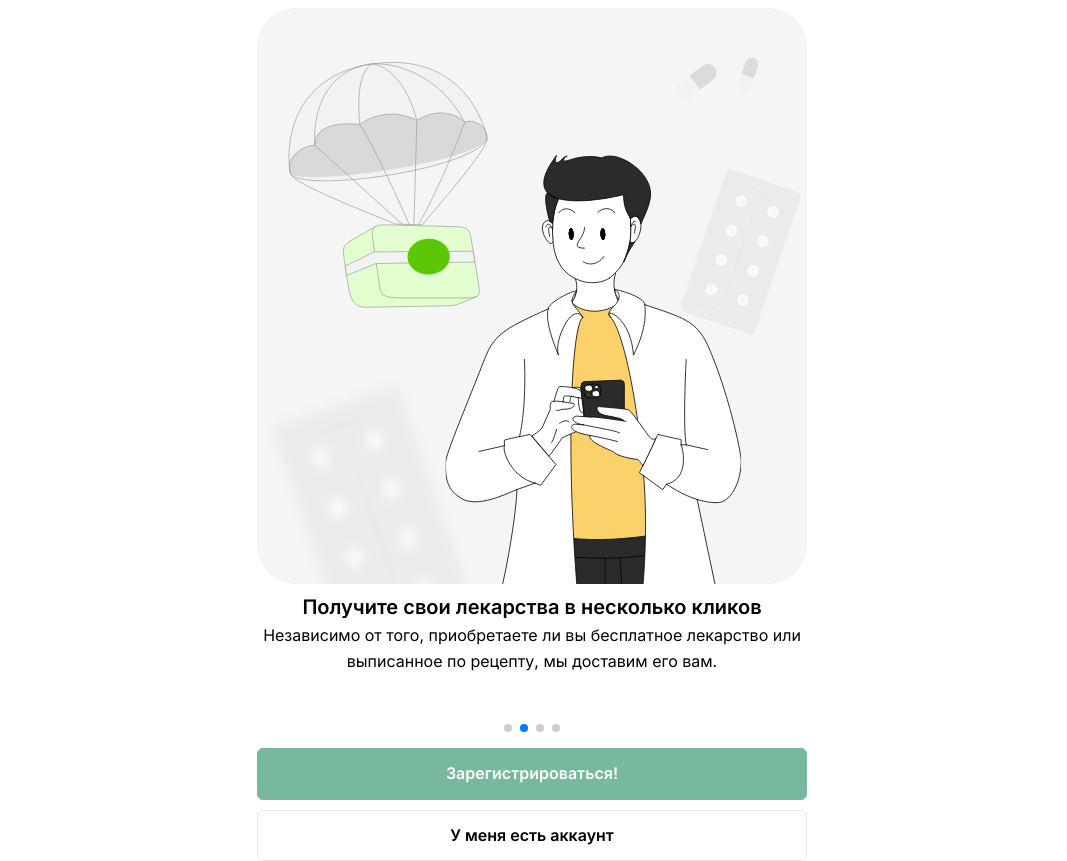
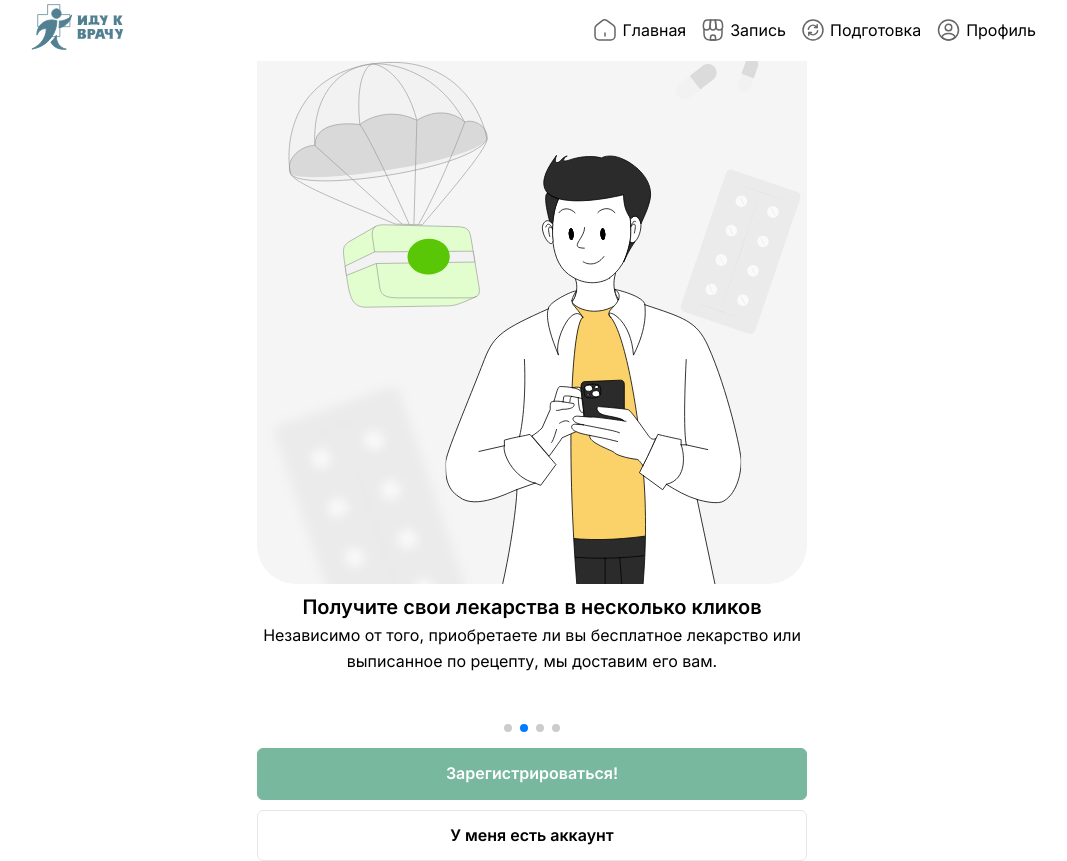
Before and after one commit to lordwebkit/goToDoctor, a Vue app: page /onboarding in a window 1280 px wide. Shown: the whole page, without its empty margins (108-1175 px from the left). Built offline with nearby package versions, Linux system fonts and the light colour scheme.

Commit message:
Add Global menu

```diff
--- a/src/App.vue
+++ b/src/App.vue
@@ -1,9 +1,11 @@
 <script setup lang="ts">
 import { RouterView } from 'vue-router'
+import GMenu from '@/components/Global/GMenu.vue'
 </script>
 
 <template>
   <RouterView />
+  <GMenu />
 </template>
 
 <style scoped></style>
--- /dev/null
+++ b/src/components/Global/GMenu.vue
@@ -0,0 +1,157 @@
+<script setup lang="ts">
+import { computed } from 'vue'
+import { useRoute } from 'vue-router'
+import { menuTab } from '@/enums/menuTab'
+import IconHome from '@/assets/icons/IconHome.vue'
+import IconProfile from '@/assets/icons/IconProfile.vue'
+import IconAppointment from '@/assets/icons/IconAppointment.vue'
+import IconPrepared from '@/assets/icons/IconPrepared.vue'
+import IconLogo from '@/assets/icons/IconLogo.vue'
+
+const route = useRoute()
+const activeTab = computed<menuTab | null>(() => {
+  if (route.fullPath === '/' && route.name === 'home') {
+    return menuTab.Home
+  } else if (route.fullPath.includes('/appointment')) {
+    return menuTab.Appointment
+  } else if (route.fullPath.includes('/preparing')) {
+    return menuTab.Appointment
+  } else if (route.fullPath.includes('/profile')) {
+    return menuTab.Appointment
+  }
+  return null
+})
+</script>
+<template>
+  <div class="menu">
+    <div class="menu__inner container">
+      <router-link :to="'/'"><IconLogo class="menu__logo" /></router-link>
+      <nav class="menu__nav">
+        <ul class="menu__list">
+          <router-link :to="'/'" class="menu__link">
+            <li class="menu__item menu-item">
+              <IconHome :active="activeTab === menuTab.Home" />
+              <p
+                class="menu-item__title"
+                :class="{ 'menu-item__title--active': activeTab === menuTab.Home }"
+              >
+                Главная
+              </p>
+            </li>
+          </router-link>
+          <router-link :to="'/'" class="menu__link">
+            <li class="menu__item menu-item">
+              <IconAppointment :active="activeTab === menuTab.Appointment" />
+              <p
+                class="menu-item__title"
+                :class="{ 'menu-item__title--active': activeTab === menuTab.Appointment }"
+              >
+                Запись
+              </p>
+            </li>
+          </router-link>
+          <router-link :to="'/'" class="menu__link">
+            <li class="menu__item menu-item">
+              <IconPrepared :active="activeTab === menuTab.Prepared" />
+              <p
+                class="menu-item__title"
+                :class="{ 'menu-item__title--active': activeTab === menuTab.Prepared }"
+              >
+                Подготовка
+              </p>
+            </li>
+          </router-link>
+          <router-link :to="'/'" class="menu__link">
+            <li class="menu__item menu-item">
+              <IconProfile :active="activeTab === menuTab.Profile" />
+              <p
+                class="menu-item__title"
+                :class="{ 'menu-item__title--active': activeTab === menuTab.Profile }"
+              >
+                Профиль
+              </p>
+            </li>
+          </router-link>
+        </ul>
+      </nav>
+    </div>
+  </div>
+</template>
+<style lang="scss" scoped>
+.menu {
+  position: fixed;
+  top: 0;
+  left: 0;
+  width: 100vw;
+  z-index: 1;
+
+  @media (max-width: 600px) {
+    bottom: 0;
+    top: auto;
+  }
+
+  &__inner {
+    background-color: var(--color-background);
+    display: flex;
+    align-items: center;
+    justify-content: space-between;
+
+    @media (max-width: 410px) {
+      padding: 0;
+    }
+  }
+
+  &__logo {
+    width: 100px;
+
+    @media (max-width: 600px) {
+      display: none;
+    }
+  }
+
+  &__list {
+    display: flex;
+    gap: 15px;
+
+    @media (max-width: 600px) {
+      width: 100%;
+      justify-content: space-around;
+    }
+
+    @media (max-width: 410px) {
+      justify-content: space-between;
+      gap: 0;
+    }
+  }
+
+  &__nav {
+    @media (max-width: 600px) {
+      display: flex;
+      width: 100%;
+    }
+  }
+
+  &__link {
+    color: #000;
+    text-decoration: none;
+  }
+}
+
+.menu-item {
+  display: flex;
+  align-items: center;
+  gap: 5px;
+  cursor: pointer;
+
+  @media (max-width: 600px) {
+    flex-direction: column;
+    padding: 8px 12px 0;
+  }
+
+  &__title {
+    &--active {
+      color: var(--color-btn-primary);
+    }
+  }
+}
+</style>
--- /dev/null
+++ b/src/enums/menuTab.ts
@@ -0,0 +1,6 @@
+export enum menuTab {
+  Home,
+  Appointment,
+  Prepared,
+  Profile
+}
--- /dev/null
+++ b/src/views/Home/HomeView.vue
@@ -0,0 +1,7 @@
+<script setup lang="ts"></script>
+<template>
+  <div class="home">
+    <div class="home__inner"></div>
+  </div>
+</template>
+<style lang="scss" scoped></style>
```
